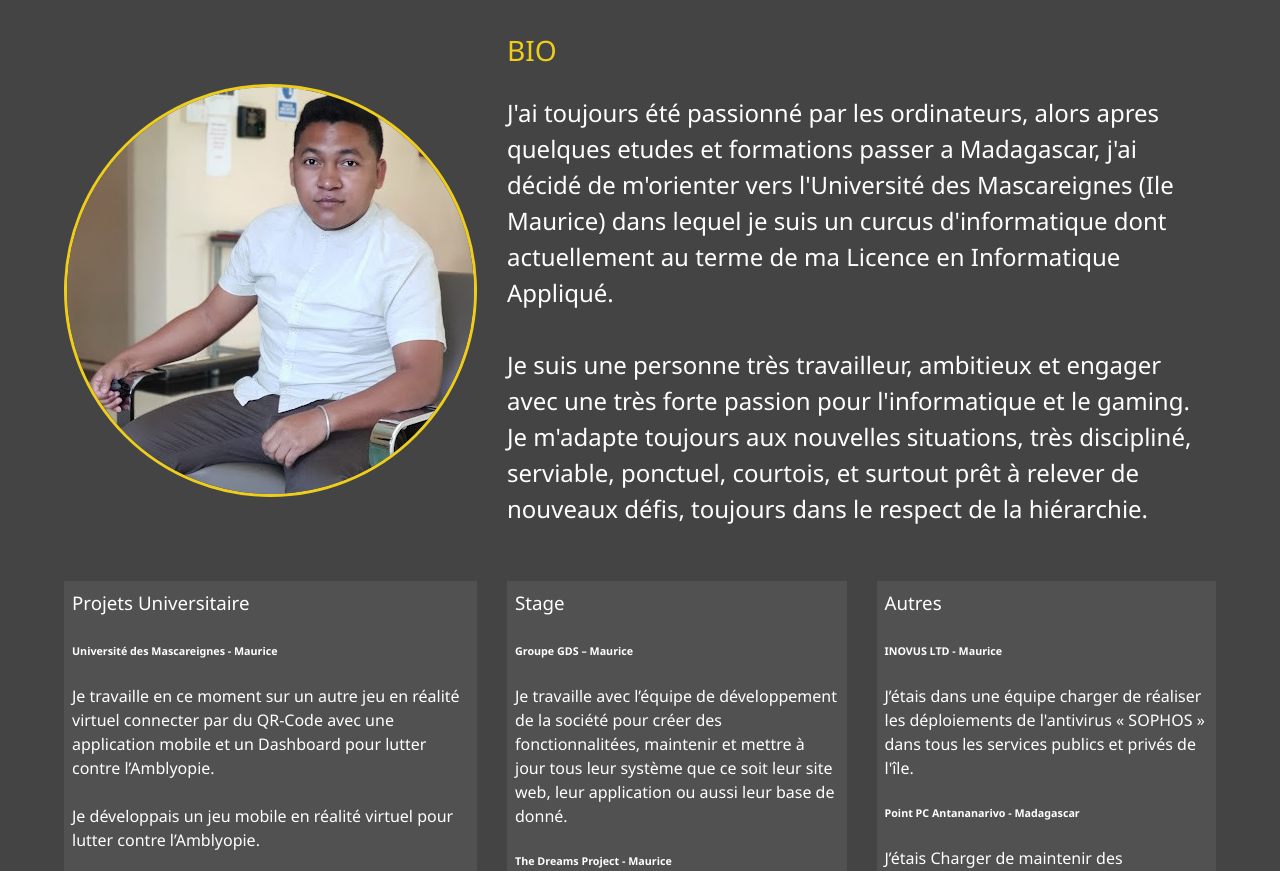
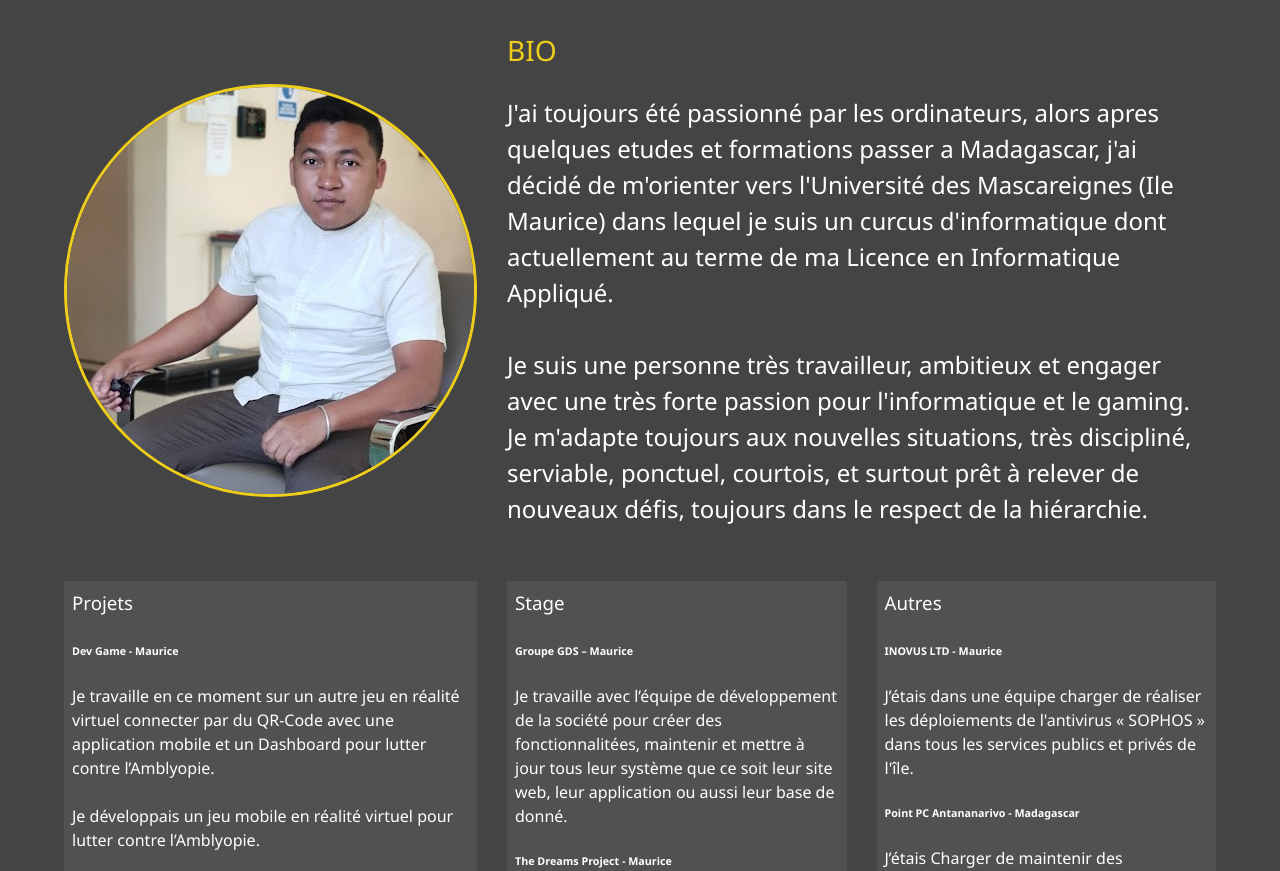
Before and after one commit to Dina64/Dina_PortFolio, a website: page dist/about.html in a window 1280 px wide. Shown: the part 229-1100 px from the top of the page. Drawn offline with Linux system fonts and the light colour scheme.

Commit message:
Update about.html

```diff
--- a/dist/about.html
+++ b/dist/about.html
@@ -71,8 +71,8 @@ toujours dans le respect de la hiérarchie.</p>
       </div>
 
       <div class="job job-1">
-        <h3>Projets Universitaire</h3>
-        <h6>Université des Mascareignes - Maurice</h6>
+        <h3>Projets</h3>
+        <h6>Dev Game - Maurice</h6>
         <p>Je travaille en ce moment sur un autre jeu en réalité virtuel connecter par du QR-Code avec
 une application mobile et un Dashboard pour lutter contre l’Amblyopie.</br></br>Je développais un jeu mobile en réalité virtuel pour lutter contre l’Amblyopie.</br></br> Je développais plusieurs sites web, front et back pour des mini-projets de cours.</p>
       </div>
```
